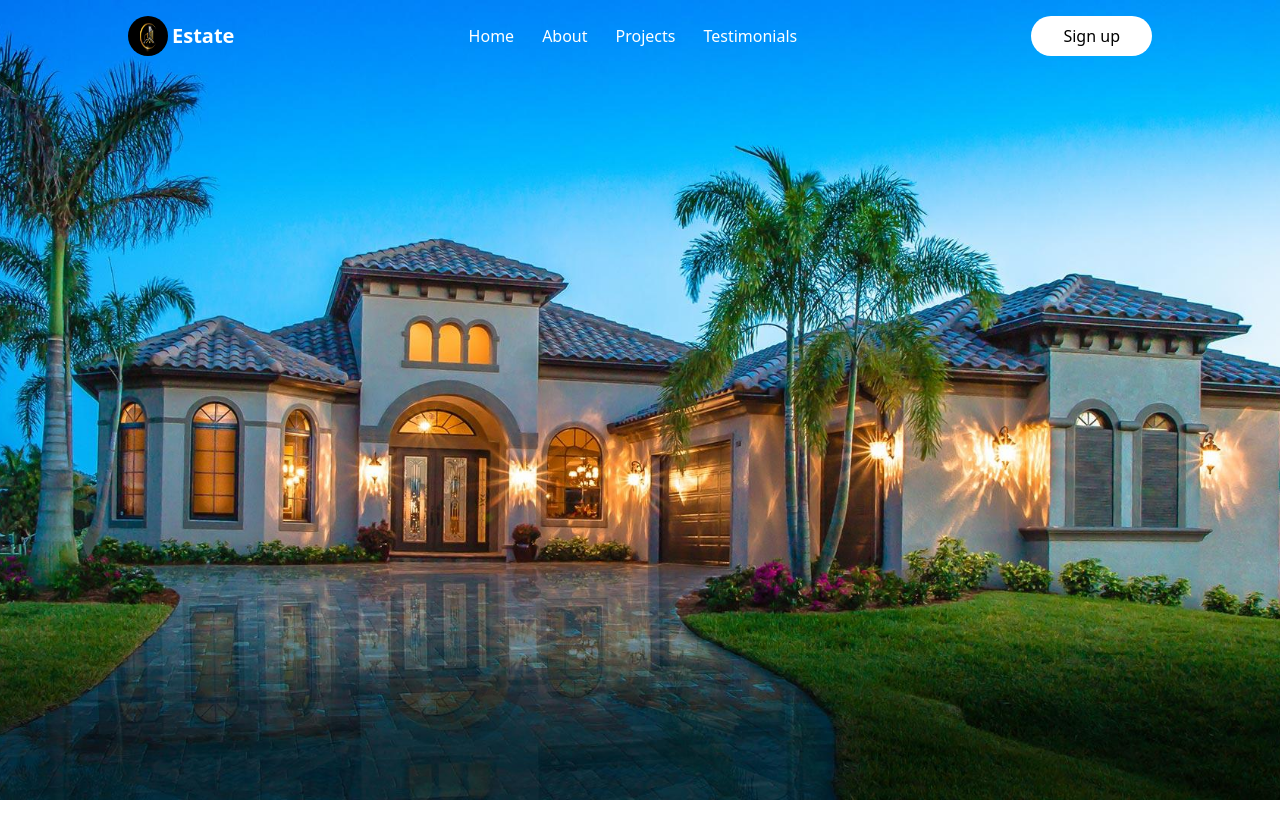
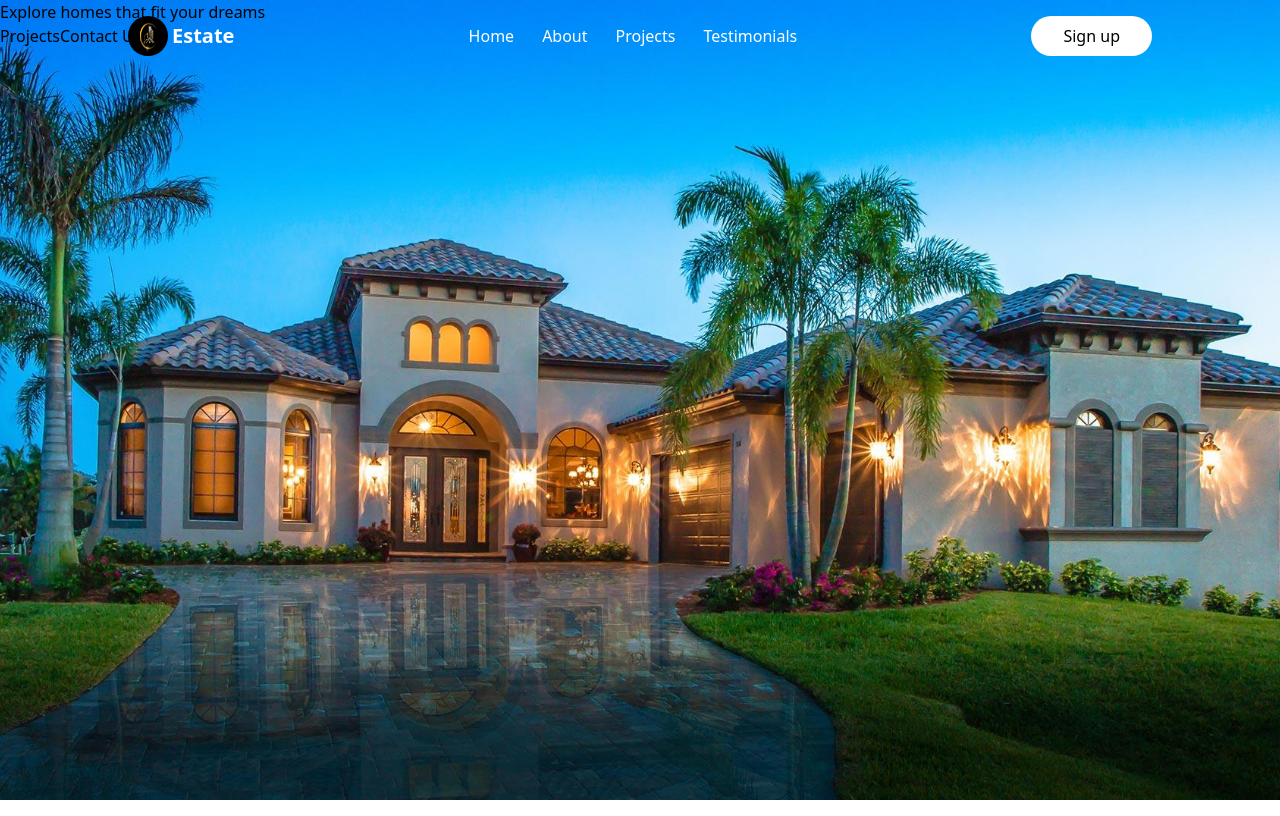
Before and after one commit to Divyadharshana5/Real_Estate, a React (Vite) app in the folder Real_estate/: page / in a window 1280 px wide. Built offline with nearby package versions, Linux system fonts and the light colour scheme.

Commit message:
update Header

```diff
--- a/Real_estate/src/App.jsx
+++ b/Real_estate/src/App.jsx
@@ -3,7 +3,7 @@ import Header from "./Components/Header";
 
 const App = () => {
   return (
-    <div className="w-full">
+    <div className="w-full overflow-hidden">
       <Header />
     </div>
   );
--- a/Real_estate/src/Components/Header.jsx
+++ b/Real_estate/src/Components/Header.jsx
@@ -9,6 +9,14 @@ const Header = () => {
       id="Header"
     >
       <Navbar />
+
+      <div>
+        <h2>Explore homes that fit your dreams</h2>
+        <div>
+          <a href="">Projects</a>
+          <a href="">Contact Us</a>
+        </div>
+      </div>
     </div>
   );
 };
```
